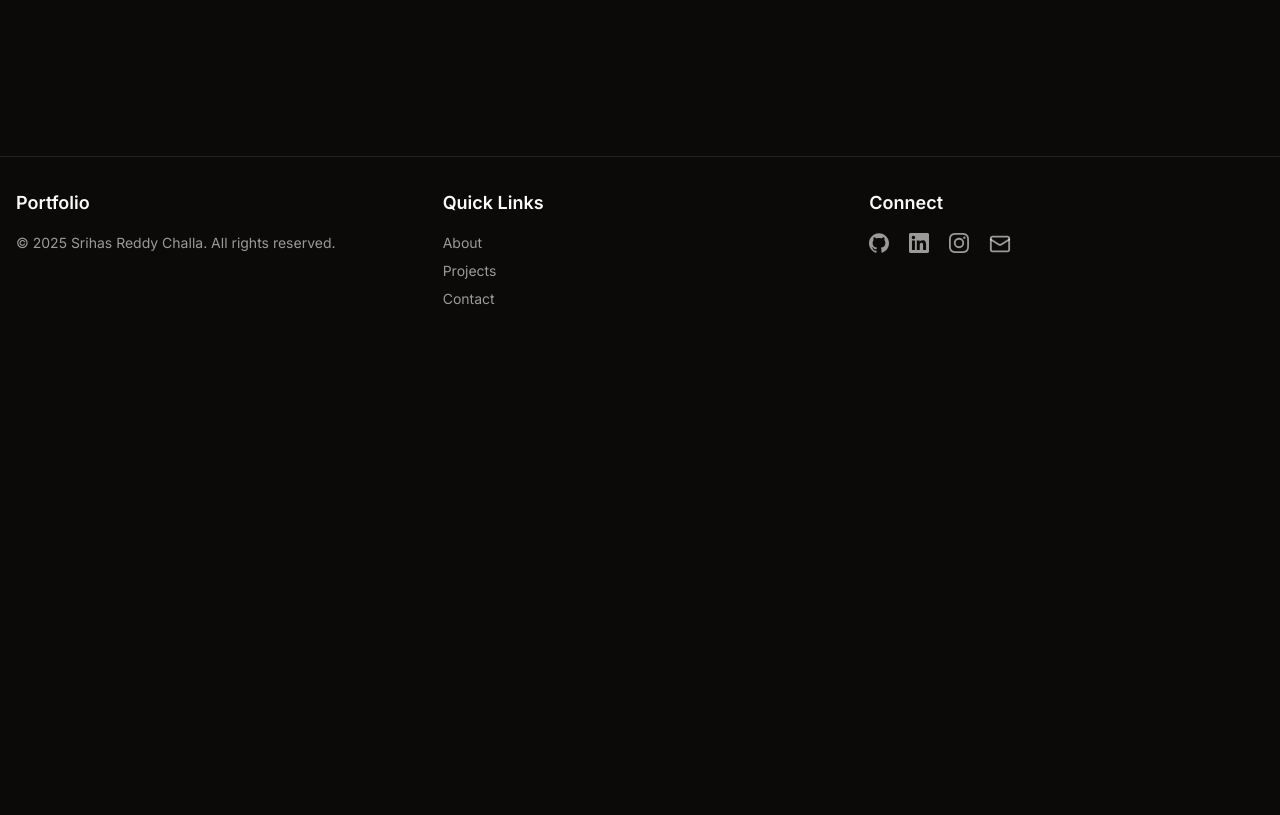
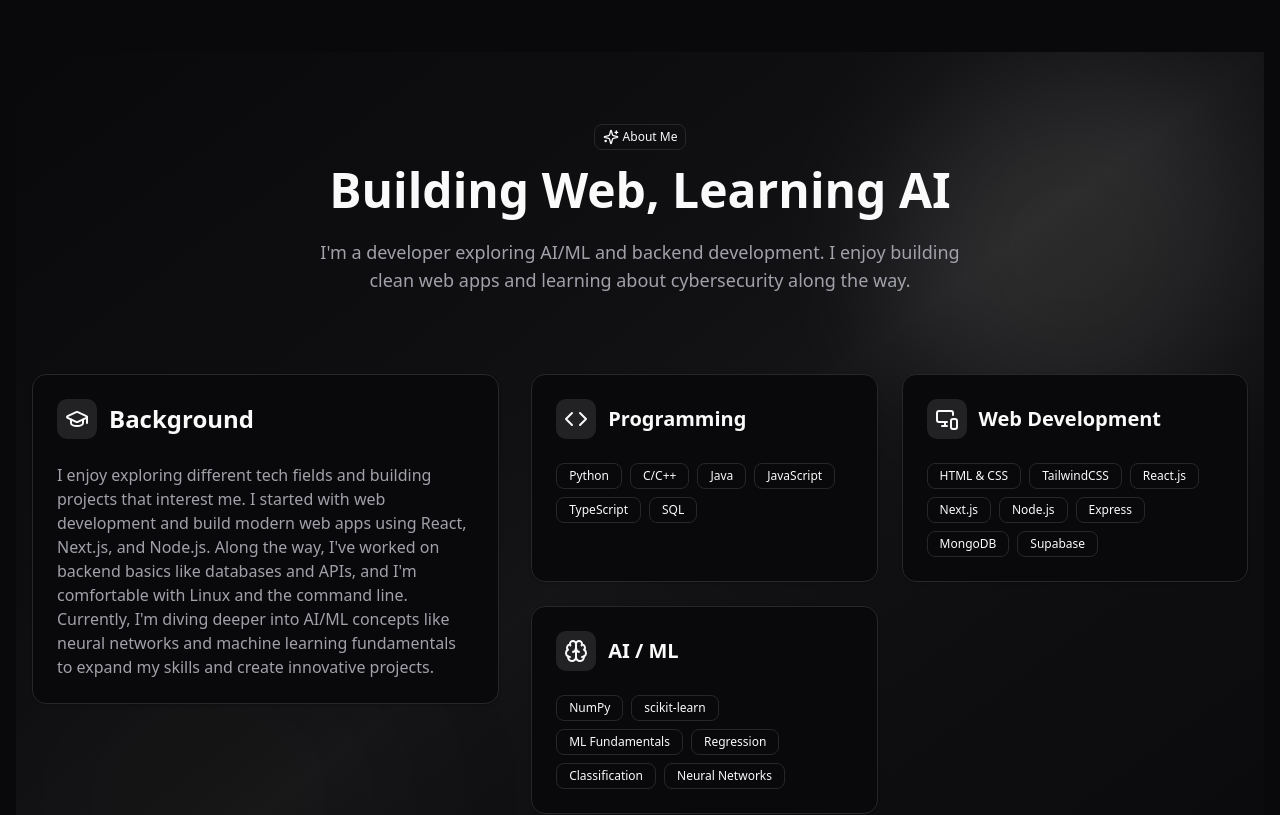
Before and after one commit to SrihasRC/Portfolio-V2, a Next.js app: page / in a window 1280 px wide. Shown: the part 740-1555 px from the top of the page. Before the commit the page ends 1081 px from the top, so only its background shows below. Built offline with nearby package versions, Linux system fonts and the light colour scheme.

Commit message:
feat: add about section

```diff
--- /dev/null
+++ b/app/data/skillsData.ts
@@ -0,0 +1,42 @@
+import { LucideIcon } from "lucide-react";
+import { Code, MonitorSmartphone, Brain } from "lucide-react";
+
+interface SkillCategory {
+    icon: LucideIcon;
+    title: string;
+    skills: string[];
+}
+
+export const skillsData: SkillCategory[] = [
+  {
+    icon: Code,
+    title: "Programming",
+    skills: ["Python", "C/C++", "Java", "JavaScript", "TypeScript", "SQL",],
+  },
+  {
+    icon: MonitorSmartphone,
+    title: "Web Development",
+    skills: [
+      "HTML & CSS",
+      "TailwindCSS",
+      "React.js",
+      "Next.js",
+      "Node.js",
+      "Express",
+      "MongoDB",
+      "Supabase",
+    ],
+  },
+  {
+    icon: Brain,
+    title: "AI / ML",
+    skills: [
+      "NumPy",
+      "scikit-learn",
+      "ML Fundamentals",
+      "Regression",
+      "Classification",
+      "Neural Networks",
+    ],
+  },
+];
--- a/app/globals.css
+++ b/app/globals.css
@@ -3,114 +3,165 @@
 
 @custom-variant dark (&:is(.dark *));
 
+:root {
+  --background: oklch(1 0 0);
+  --foreground: oklch(0.2644 0 0);
+  --card: oklch(1 0 0);
+  --card-foreground: oklch(0.2644 0 0);
+  --popover: oklch(1 0 0);
+  --popover-foreground: oklch(0.2644 0 0);
+  --primary: oklch(0.3261 0 0);
+  --primary-foreground: oklch(0.9886 0 0);
+  --secondary: oklch(0.9772 0 0);
+  --secondary-foreground: oklch(0.3261 0 0);
+  --muted: oklch(0.9772 0 0);
+  --muted-foreground: oklch(0.646 0 0);
+  --accent: oklch(0.9772 0 0);
+  --accent-foreground: oklch(0.3261 0 0);
+  --destructive: oklch(0.6201 0.2092 25.7747);
+  --destructive-foreground: oklch(1 0 0);
+  --border: oklch(0.9404 0 0);
+  --input: oklch(0.9404 0 0);
+  --ring: oklch(0.7716 0 0);
+  --chart-1: oklch(0.8241 0.1251 84.4866);
+  --chart-2: oklch(0.8006 0.1116 203.6044);
+  --chart-3: oklch(0.4198 0.1693 266.7798);
+  --chart-4: oklch(0.9214 0.0762 125.5777);
+  --chart-5: oklch(0.9151 0.1032 116.1913);
+  --sidebar: oklch(0.9886 0 0);
+  --sidebar-foreground: oklch(0.2644 0 0);
+  --sidebar-primary: oklch(0.3261 0 0);
+  --sidebar-primary-foreground: oklch(0.9886 0 0);
+  --sidebar-accent: oklch(0.9772 0 0);
+  --sidebar-accent-foreground: oklch(0.3261 0 0);
+  --sidebar-border: oklch(0.9404 0 0);
+  --sidebar-ring: oklch(0.7716 0 0);
+  --font-sans: ui-sans-serif, system-ui, -apple-system, BlinkMacSystemFont,
+    "Segoe UI", Roboto, "Helvetica Neue", Arial, "Noto Sans", sans-serif,
+    "Apple Color Emoji", "Segoe UI Emoji", "Segoe UI Symbol", "Noto Color Emoji";
+  --font-serif: ui-serif, Georgia, Cambria, "Times New Roman", Times, serif;
+  --font-mono: ui-monospace, SFMono-Regular, Menlo, Monaco, Consolas,
+    "Liberation Mono", "Courier New", monospace;
+  --radius: 0.625rem;
+  --shadow-2xs: 0 1px 3px 0px hsl(0 0% 0% / 0.05);
+  --shadow-xs: 0 1px 3px 0px hsl(0 0% 0% / 0.05);
+  --shadow-sm: 0 1px 3px 0px hsl(0 0% 0% / 0.1),
+    0 1px 2px -1px hsl(0 0% 0% / 0.1);
+  --shadow: 0 1px 3px 0px hsl(0 0% 0% / 0.1), 0 1px 2px -1px hsl(0 0% 0% / 0.1);
+  --shadow-md: 0 1px 3px 0px hsl(0 0% 0% / 0.1),
+    0 2px 4px -1px hsl(0 0% 0% / 0.1);
+  --shadow-lg: 0 1px 3px 0px hsl(0 0% 0% / 0.1),
+    0 4px 6px -1px hsl(0 0% 0% / 0.1);
+  --shadow-xl: 0 1px 3px 0px hsl(0 0% 0% / 0.1),
+    0 8px 10px -1px hsl(0 0% 0% / 0.1);
+  --shadow-2xl: 0 1px 3px 0px hsl(0 0% 0% / 0.25);
+}
+
+.dark {
+  --background: oklch(0.1405 0.0044 285.8238);
+  --foreground: oklch(0.9848 0 0);
+  --card: oklch(0.1405 0.0044 285.8238);
+  --card-foreground: oklch(0.9848 0 0);
+  --popover: oklch(0.1405 0.0044 285.8238);
+  --popover-foreground: oklch(0.9848 0 0);
+  --primary: oklch(0.9848 0 0);
+  --primary-foreground: oklch(0.2103 0.0059 285.8835);
+  --secondary: oklch(0.2741 0.0055 286.0329);
+  --secondary-foreground: oklch(0.9848 0 0);
+  --muted: oklch(0.2741 0.0055 286.0329);
+  --muted-foreground: oklch(0.7119 0.0129 286.0684);
+  --accent: oklch(0.2741 0.0055 286.0329);
+  --accent-foreground: oklch(0.9848 0 0);
+  --destructive: oklch(0.3959 0.1331 25.7205);
+  --destructive-foreground: oklch(0.971 0.0127 17.3758);
+  --border: oklch(0.2741 0.0055 286.0329);
+  --input: oklch(0.2741 0.0055 286.0329);
+  --ring: oklch(0.8709 0.0055 286.2853);
+  --chart-1: oklch(0.5292 0.1931 262.1292);
+  --chart-2: oklch(0.6983 0.1337 165.4626);
+  --chart-3: oklch(0.7232 0.15 60.6307);
+  --chart-4: oklch(0.6192 0.2037 312.7283);
+  --chart-5: oklch(0.6123 0.2093 6.3856);
+  --sidebar: oklch(0.2103 0.0059 285.8835);
+  --sidebar-foreground: oklch(0.9676 0.0013 286.3752);
+  --sidebar-primary: oklch(0.4878 0.217 264.3876);
+  --sidebar-primary-foreground: oklch(1 0 0);
+  --sidebar-accent: oklch(0.2741 0.0055 286.0329);
+  --sidebar-accent-foreground: oklch(0.9676 0.0013 286.3752);
+  --sidebar-border: oklch(0.2741 0.0055 286.0329);
+  --sidebar-ring: oklch(0.8709 0.0055 286.2853);
+  --font-sans: ui-sans-serif, system-ui, -apple-system, BlinkMacSystemFont,
+    "Segoe UI", Roboto, "Helvetica Neue", Arial, "Noto Sans", sans-serif,
+    "Apple Color Emoji", "Segoe UI Emoji", "Segoe UI Symbol", "Noto Color Emoji";
+  --font-serif: ui-serif, Georgia, Cambria, "Times New Roman", Times, serif;
+  --font-mono: ui-monospace, SFMono-Regular, Menlo, Monaco, Consolas,
+    "Liberation Mono", "Courier New", monospace;
+  --radius: 0.625rem;
+  --shadow-2xs: 0 1px 3px 0px hsl(0 0% 0% / 0.05);
+  --shadow-xs: 0 1px 3px 0px hsl(0 0% 0% / 0.05);
+  --shadow-sm: 0 1px 3px 0px hsl(0 0% 0% / 0.1),
+    0 1px 2px -1px hsl(0 0% 0% / 0.1);
+  --shadow: 0 1px 3px 0px hsl(0 0% 0% / 0.1), 0 1px 2px -1px hsl(0 0% 0% / 0.1);
+  --shadow-md: 0 1px 3px 0px hsl(0 0% 0% / 0.1),
+    0 2px 4px -1px hsl(0 0% 0% / 0.1);
+  --shadow-lg: 0 1px 3px 0px hsl(0 0% 0% / 0.1),
+    0 4px 6px -1px hsl(0 0% 0% / 0.1);
+  --shadow-xl: 0 1px 3px 0px hsl(0 0% 0% / 0.1),
+    0 8px 10px -1px hsl(0 0% 0% / 0.1);
+  --shadow-2xl: 0 1px 3px 0px hsl(0 0% 0% / 0.25);
+}
+
 @theme inline {
   --color-background: var(--background);
   --color-foreground: var(--foreground);
-  --font-sans: var(--font-geist-sans);
-  --font-mono: var(--font-geist-mono);
-  --font-inter: var(--font-inter);
+  --color-card: var(--card);
+  --color-card-foreground: var(--card-foreground);
+  --color-popover: var(--popover);
+  --color-popover-foreground: var(--popover-foreground);
+  --color-primary: var(--primary);
+  --color-primary-foreground: var(--primary-foreground);
+  --color-secondary: var(--secondary);
+  --color-secondary-foreground: var(--secondary-foreground);
+  --color-muted: var(--muted);
+  --color-muted-foreground: var(--muted-foreground);
+  --color-accent: var(--accent);
+  --color-accent-foreground: var(--accent-foreground);
+  --color-destructive: var(--destructive);
+  --color-destructive-foreground: var(--destructive-foreground);
+  --color-border: var(--border);
+  --color-input: var(--input);
+  --color-ring: var(--ring);
+  --color-chart-1: var(--chart-1);
+  --color-chart-2: var(--chart-2);
+  --color-chart-3: var(--chart-3);
+  --color-chart-4: var(--chart-4);
+  --color-chart-5: var(--chart-5);
+  --color-sidebar: var(--sidebar);
+  --color-sidebar-foreground: var(--sidebar-foreground);
+  --color-sidebar-primary: var(--sidebar-primary);
+  --color-sidebar-primary-foreground: var(--sidebar-primary-foreground);
+  --color-sidebar-accent: var(--sidebar-accent);
+  --color-sidebar-accent-foreground: var(--sidebar-accent-foreground);
+  --color-sidebar-border: var(--sidebar-border);
   --color-sidebar-ring: var(--sidebar-ring);
-  --color-sidebar-border: var(--sidebar-border);
-  --color-sidebar-accent-foreground: var(--sidebar-accent-foreground);
-  --color-sidebar-accent: var(--sidebar-accent);
-  --color-sidebar-primary-foreground: var(--sidebar-primary-foreground);
-  --color-sidebar-primary: var(--sidebar-primary);
-  --color-sidebar-foreground: var(--sidebar-foreground);
-  --color-sidebar: var(--sidebar);
-  --color-chart-5: var(--chart-5);
-  --color-chart-4: var(--chart-4);
-  --color-chart-3: var(--chart-3);
-  --color-chart-2: var(--chart-2);
-  --color-chart-1: var(--chart-1);
-  --color-ring: var(--ring);
-  --color-input: var(--input);
-  --color-border: var(--border);
-  --color-destructive: var(--destructive);
-  --color-accent-foreground: var(--accent-foreground);
-  --color-accent: var(--accent);
-  --color-muted-foreground: var(--muted-foreground);
-  --color-muted: var(--muted);
-  --color-secondary-foreground: var(--secondary-foreground);
-  --color-secondary: var(--secondary);
-  --color-primary-foreground: var(--primary-foreground);
-  --color-primary: var(--primary);
-  --color-popover-foreground: var(--popover-foreground);
-  --color-popover: var(--popover);
-  --color-card-foreground: var(--card-foreground);
-  --color-card: var(--card);
+
+  --font-sans: var(--font-sans);
+  --font-mono: var(--font-mono);
+  --font-serif: var(--font-serif);
+
   --radius-sm: calc(var(--radius) - 4px);
   --radius-md: calc(var(--radius) - 2px);
   --radius-lg: var(--radius);
   --radius-xl: calc(var(--radius) + 4px);
-}
 
-:root {
-  --radius: 0.625rem;
-  --background: oklch(1 0 0);
-  --foreground: oklch(0.147 0.004 49.25);
-  --card: oklch(1 0 0);
-  --card-foreground: oklch(0.147 0.004 49.25);
-  --popover: oklch(1 0 0);
-  --popover-foreground: oklch(0.147 0.004 49.25);
-  --primary: oklch(0.216 0.006 56.043);
-  --primary-foreground: oklch(0.985 0.001 106.423);
-  --secondary: oklch(0.97 0.001 106.424);
-  --secondary-foreground: oklch(0.216 0.006 56.043);
-  --muted: oklch(0.97 0.001 106.424);
-  --muted-foreground: oklch(0.553 0.013 58.071);
-  --accent: oklch(0.97 0.001 106.424);
-  --accent-foreground: oklch(0.216 0.006 56.043);
-  --destructive: oklch(0.577 0.245 27.325);
-  --border: oklch(0.923 0.003 48.717);
-  --input: oklch(0.923 0.003 48.717);
-  --ring: oklch(0.709 0.01 56.259);
-  --chart-1: oklch(0.646 0.222 41.116);
-  --chart-2: oklch(0.6 0.118 184.704);
-  --chart-3: oklch(0.398 0.07 227.392);
-  --chart-4: oklch(0.828 0.189 84.429);
-  --chart-5: oklch(0.769 0.188 70.08);
-  --sidebar: oklch(0.985 0.001 106.423);
-  --sidebar-foreground: oklch(0.147 0.004 49.25);
-  --sidebar-primary: oklch(0.216 0.006 56.043);
-  --sidebar-primary-foreground: oklch(0.985 0.001 106.423);
-  --sidebar-accent: oklch(0.97 0.001 106.424);
-  --sidebar-accent-foreground: oklch(0.216 0.006 56.043);
-  --sidebar-border: oklch(0.923 0.003 48.717);
-  --sidebar-ring: oklch(0.709 0.01 56.259);
-}
-
-.dark {
-  --background: oklch(0.147 0.004 49.25);
-  --foreground: oklch(0.985 0.001 106.423);
-  --card: oklch(0.216 0.006 56.043);
-  --card-foreground: oklch(0.985 0.001 106.423);
-  --popover: oklch(0.216 0.006 56.043);
-  --popover-foreground: oklch(0.985 0.001 106.423);
-  --primary: oklch(0.923 0.003 48.717);
-  --primary-foreground: oklch(0.216 0.006 56.043);
-  --secondary: oklch(0.268 0.007 34.298);
-  --secondary-foreground: oklch(0.985 0.001 106.423);
-  --muted: oklch(0.268 0.007 34.298);
-  --muted-foreground: oklch(0.709 0.01 56.259);
-  --accent: oklch(0.268 0.007 34.298);
-  --accent-foreground: oklch(0.985 0.001 106.423);
-  --destructive: oklch(0.704 0.191 22.216);
-  --border: oklch(1 0 0 / 10%);
-  --input: oklch(1 0 0 / 15%);
-  --ring: oklch(0.553 0.013 58.071);
-  --chart-1: oklch(0.488 0.243 264.376);
-  --chart-2: oklch(0.696 0.17 162.48);
-  --chart-3: oklch(0.769 0.188 70.08);
-  --chart-4: oklch(0.627 0.265 303.9);
-  --chart-5: oklch(0.645 0.246 16.439);
-  --sidebar: oklch(0.216 0.006 56.043);
-  --sidebar-foreground: oklch(0.985 0.001 106.423);
-  --sidebar-primary: oklch(0.488 0.243 264.376);
-  --sidebar-primary-foreground: oklch(0.985 0.001 106.423);
-  --sidebar-accent: oklch(0.268 0.007 34.298);
-  --sidebar-accent-foreground: oklch(0.985 0.001 106.423);
-  --sidebar-border: oklch(1 0 0 / 10%);
-  --sidebar-ring: oklch(0.553 0.013 58.071);
+  --shadow-2xs: var(--shadow-2xs);
+  --shadow-xs: var(--shadow-xs);
+  --shadow-sm: var(--shadow-sm);
+  --shadow: var(--shadow);
+  --shadow-md: var(--shadow-md);
+  --shadow-lg: var(--shadow-lg);
+  --shadow-xl: var(--shadow-xl);
+  --shadow-2xl: var(--shadow-2xl);
 }
 
 @layer base {
@@ -126,11 +177,13 @@
   width: 8px;
 }
 
-::-webkit-scrollbar-thumb { /* Dark color for the thumb */
+::-webkit-scrollbar-thumb {
+  /* Dark color for the thumb */
   background-color: #232325;
 }
 
-::-webkit-scrollbar-track { /* Dark color for the track */
+::-webkit-scrollbar-track {
+  /* Dark color for the track */
   background-color: #00000047;
   /* @apply bg-white */
 }
--- /dev/null
+++ b/components/SkillsCard.tsx
@@ -0,0 +1,30 @@
+import React from 'react';
+import { Badge } from './ui/badge';
+
+type SkillsCardProps = {
+    icon: React.ElementType;
+    title: string;
+    skills: string[];
+};
+
+const SkillsCard = ({ title, icon: Icon, skills }: SkillsCardProps) => {
+  return (
+    <div className='rounded-xl border bg-card text-card-foreground shadow p-6 hover:shadow-md transition-shadow'>
+      <div className="flex items-center gap-3 mb-6">
+        <div className="p-2 rounded-lg bg-primary/10">
+          <Icon className='w-6 h-6' />
+        </div>
+        <h3 className="text-xl font-semibold">{title}</h3>
+      </div>
+      <div className='flex flex-wrap gap-2'>
+        {skills.map((skill, index) => (
+          <Badge key={index} variant="outline" className="px-3 py-1">
+            {skill}
+          </Badge>
+        ))}
+      </div>
+    </div>
+  )
+}
+
+export default SkillsCard
--- a/components/home/AboutPreview.tsx
+++ b/components/home/AboutPreview.tsx
@@ -1,10 +1,64 @@
 import React from 'react'
+import { Badge } from '../ui/badge'
+import { GraduationCap, LucideArrowRight, LucideSparkles } from 'lucide-react'
+import { skillsData } from '@/app/data/skillsData'
+import SkillsCard from '../SkillsCard'
+import { Button } from '../ui/button'
+import Link from 'next/link'
 
 const AboutPreview = () => {
   return (
-    <div>
-
-    </div>
+    <section className="py-18 mt-2 relative overflow-hidden bg-gradient-to-br from-background via-primary/5 to-background">
+        <div className="absolute inset-0 w-full h-full">
+            <div className="absolute right-0 top-0 w-96 h-96 bg-primary/10 rounded-full blur-3xl -z-10"></div>
+            <div className='absolute left-0 bottom-0 w-96 h-96 bg-secondary/10 rounded-full blur-3xl -z-10'></div>
+        </div>
+        <div className="container mx-auto px-4">
+            <div className="text-center mb-20 relative">
+                <Badge variant="outline" className="mb-4 px-2 py-1">
+                    <span><LucideSparkles className='w-4 h-4'/></span>
+                    About Me
+                </Badge>
+                <h2 className='text-4xl md:text-5xl font-bold mb-6'>
+                    Building Web, Learning AI
+                </h2>
+                <p className="text-lg max-w-2xl text-muted-foreground mx-auto">
+                    I&apos;m a developer exploring AI/ML and backend development. I enjoy building clean web apps and learning about cybersecurity along the way.
+                </p>
+            </div>
+            <div className="grid lg:grid-cols-5 gap-8 items-start mb-16">
+                <div className="rounded-xl border bg-card text-card-foreground shadow lg:col-span-2 p-6 hover:shadow-md transition-shadow">
+                    <div className="flex items-center gap-3 mb-6">
+                        <div className="p-2 rounded-lg bg-primary/10">
+                            <GraduationCap />
+                        </div>
+                        <h3 className="text-2xl font-semibold">Background</h3>
+                    </div>
+                    <p className="text-muted-foreground">
+                        I enjoy exploring different tech fields and building projects that interest me. I started with web development and build modern web apps using React, Next.js, and Node.js. Along the way, I&apos;ve worked on backend basics like databases and APIs, and I&apos;m comfortable with Linux and the command line. Currently, I&apos;m diving deeper into AI/ML concepts like neural networks and machine learning fundamentals to expand my skills and create innovative projects.
+                    </p>
+                </div>
+                <div className="lg:col-span-3 grid sm:grid-cols-2 gap-6">
+                    {skillsData.map((skill, index) => (
+                        <SkillsCard
+                            key={index}
+                            title={skill.title}
+                            icon={skill.icon}
+                            skills={skill.skills}
+                        />
+                    ))}
+                </div>
+            </div>
+            <div className="text-center relative z-10">
+                <Button asChild variant="default" size="lg">
+                    <Link href="/contact" className='group flex items-center justify-center gap-1'>
+                        Learn More About Me
+                        <LucideArrowRight className="w-4 h-4 transition-transform group-hover:translate-x-1" />
+                    </Link>
+                </Button>
+            </div>
+        </div>
+    </section>
   )
 }
 
--- a/components/home/Intro.tsx
+++ b/components/home/Intro.tsx
@@ -14,7 +14,7 @@ const Intro = () => {
           </div>
           <div className="flex flex-col items-center">
             <h1 className="text-4xl md:text-6xl lg:text-7xl tracking-tight font-bold">
-              Hi!, I'm Srihas
+              Hi!, I&apos;m Srihas
             </h1>
             <p className="mt-6 text-muted-foreground text-lg md:text-xl lg:text-2xl max-w-3xl">
               Coding Web. Exploring AI. Practicing Security.
```
